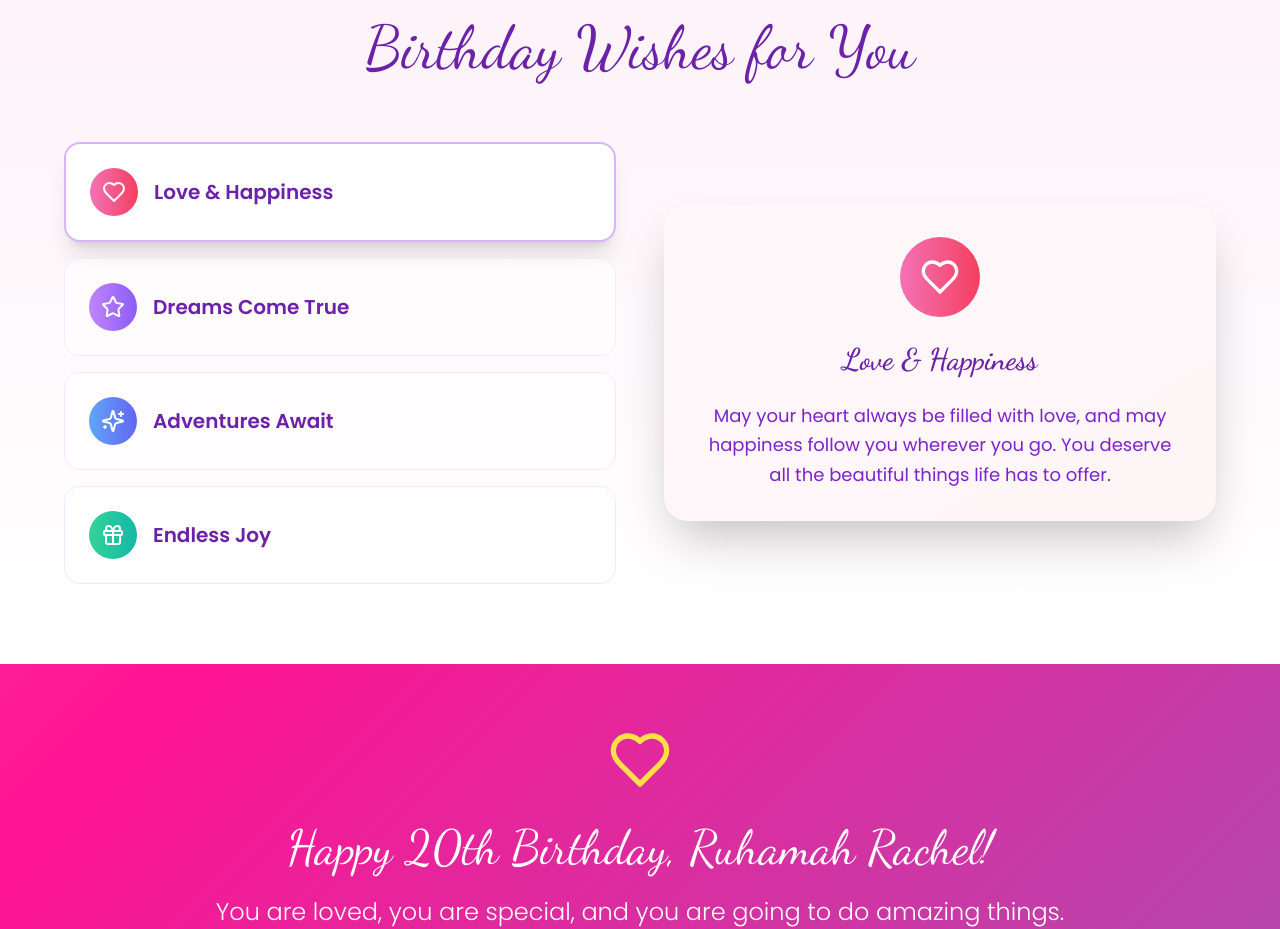
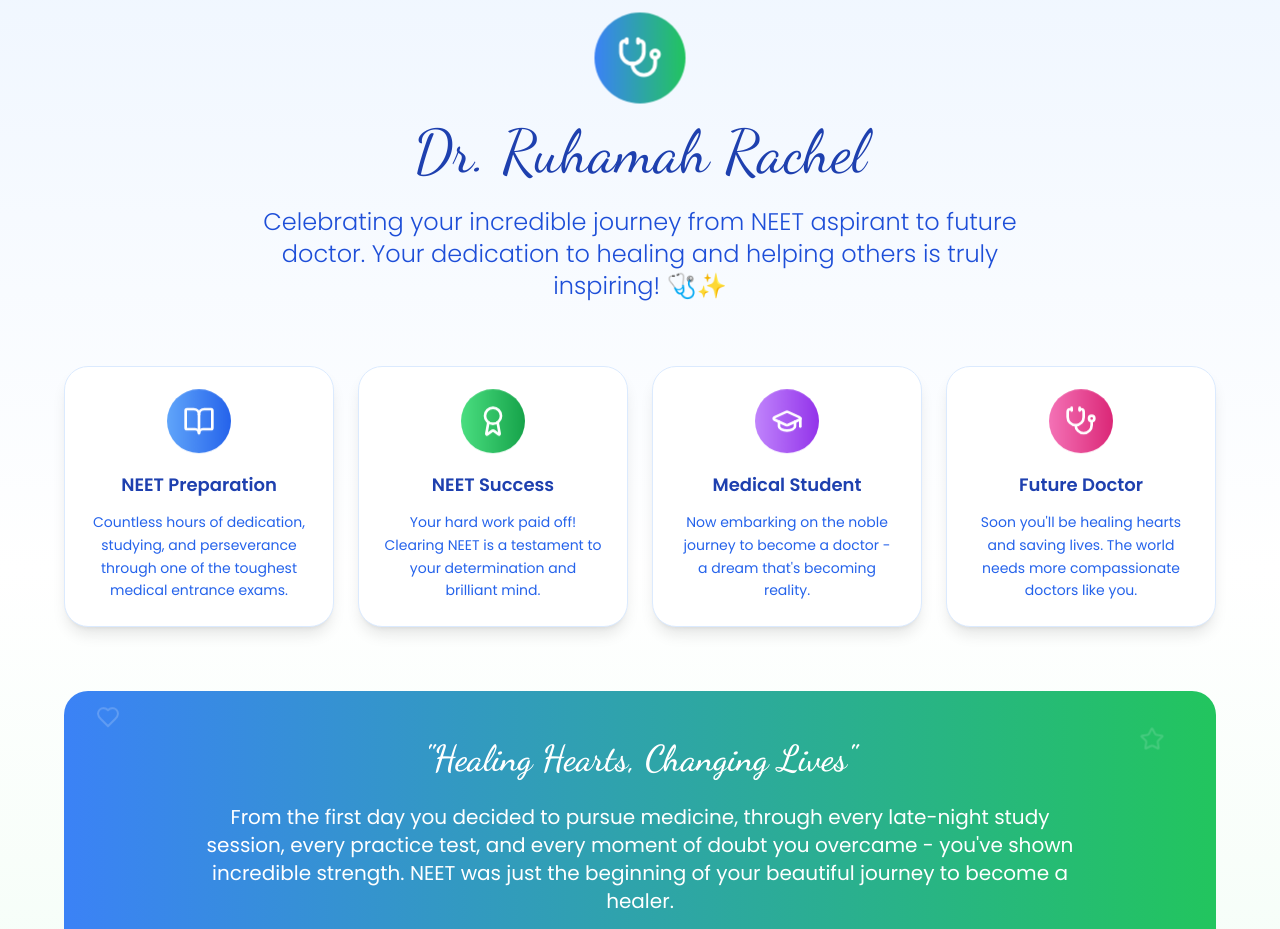
Before and after one commit to Ron373465/ruhamah-rachel-twenty-love, a React (Vite) app: page / in a window 1280 px wide. Shown: the part 1480-2409 px from the top of the page. Built offline with nearby package versions, Linux system fonts and the light colour scheme.

Commit message:
Add doctor-themed elements
Incorporate elements related to medical studies and becoming a doctor into the website's design and content.

```diff
--- /dev/null
+++ b/src/components/DoctorJourneySection.tsx
@@ -0,0 +1,107 @@
+
+import { Stethoscope, GraduationCap, Heart, Star, BookOpen, Award } from 'lucide-react';
+
+const DoctorJourneySection = () => {
+  const achievements = [
+    {
+      icon: BookOpen,
+      title: "NEET Preparation",
+      description: "Countless hours of dedication, studying, and perseverance through one of the toughest medical entrance exams.",
+      color: "from-blue-400 to-blue-600"
+    },
+    {
+      icon: Award,
+      title: "NEET Success",
+      description: "Your hard work paid off! Clearing NEET is a testament to your determination and brilliant mind.",
+      color: "from-green-400 to-green-600"
+    },
+    {
+      icon: GraduationCap,
+      title: "Medical Student",
+      description: "Now embarking on the noble journey to become a doctor - a dream that's becoming reality.",
+      color: "from-purple-400 to-purple-600"
+    },
+    {
+      icon: Stethoscope,
+      title: "Future Doctor",
+      description: "Soon you'll be healing hearts and saving lives. The world needs more compassionate doctors like you.",
+      color: "from-pink-400 to-pink-600"
+    }
+  ];
+
+  return (
+    <section className="py-20 px-4 bg-gradient-to-b from-blue-50 via-white to-green-50">
+      <div className="max-w-6xl mx-auto">
+        {/* Header */}
+        <div className="text-center mb-16">
+          <div className="flex justify-center mb-6">
+            <div className="w-20 h-20 bg-gradient-to-r from-blue-500 to-green-500 rounded-full flex items-center justify-center animate-heart-beat">
+              <Stethoscope className="w-10 h-10 text-white" />
+            </div>
+          </div>
+          <h2 className="font-dancing text-5xl md:text-6xl text-center mb-6 text-blue-800 animate-fade-in-up">
+            Dr. Ruhamah Rachel
+          </h2>
+          <p className="text-xl md:text-2xl text-blue-700 font-light max-w-3xl mx-auto leading-relaxed">
+            Celebrating your incredible journey from NEET aspirant to future doctor.
+            Your dedication to healing and helping others is truly inspiring! 🩺✨
+          </p>
+        </div>
+
+        {/* Achievement Cards */}
+        <div className="grid md:grid-cols-2 lg:grid-cols-4 gap-6 mb-16">
+          {achievements.map((achievement, index) => {
+            const IconComponent = achievement.icon;
+            return (
+              <div
+                key={index}
+                className="bg-white rounded-3xl shadow-lg p-6 hover:shadow-xl transition-all duration-300 transform hover:scale-105 border border-blue-100"
+                style={{ animationDelay: `${index * 0.2}s` }}
+              >
+                <div className={`w-16 h-16 mx-auto mb-4 rounded-full bg-gradient-to-r ${achievement.color} flex items-center justify-center animate-float`}>
+                  <IconComponent className="w-8 h-8 text-white" />
+                </div>
+                <h3 className="font-semibold text-lg text-blue-800 text-center mb-3">
+                  {achievement.title}
+                </h3>
+                <p className="text-blue-600 text-sm text-center leading-relaxed">
+                  {achievement.description}
+                </p>
+              </div>
+            );
+          })}
+        </div>
+
+        {/* Special Message */}
+        <div className="bg-gradient-to-r from-blue-500 to-green-500 rounded-3xl p-8 md:p-12 text-white text-center relative overflow-hidden">
+          {/* Background decorations */}
+          <div className="absolute inset-0 pointer-events-none">
+            <Heart className="absolute top-4 left-8 text-white/20 w-6 h-6 animate-float" style={{ animationDelay: '0s' }} />
+            <Star className="absolute top-8 right-12 text-white/20 w-8 h-8 animate-sparkle" style={{ animationDelay: '1s' }} />
+            <GraduationCap className="absolute bottom-6 left-12 text-white/20 w-10 h-10 animate-float" style={{ animationDelay: '2s' }} />
+            <Stethoscope className="absolute bottom-8 right-8 text-white/20 w-8 h-8 animate-sparkle" style={{ animationDelay: '0.5s' }} />
+          </div>
+
+          <div className="relative z-10">
+            <h3 className="font-dancing text-3xl md:text-4xl font-semibold mb-6">
+              "Healing Hearts, Changing Lives"
+            </h3>
+            <p className="text-lg md:text-xl leading-relaxed max-w-4xl mx-auto mb-6">
+              From the first day you decided to pursue medicine, through every late-night study session,
+              every practice test, and every moment of doubt you overcame - you've shown incredible strength.
+              NEET was just the beginning of your beautiful journey to become a healer.
+            </p>
+            <div className="bg-white/20 backdrop-blur-sm rounded-2xl p-6 max-w-2xl mx-auto border border-white/30">
+              <p className="text-lg italic">
+                "The best doctors are not just skilled with their hands, but healing with their hearts.
+                You have both, and the world is lucky to have you as a future doctor." 💙
+              </p>
+            </div>
+          </div>
+        </div>
+      </div>
+    </section>
+  );
+};
+
+export default DoctorJourneySection;
--- a/src/pages/Index.tsx
+++ b/src/pages/Index.tsx
@@ -1,6 +1,7 @@
 
 import HeroSection from '@/components/HeroSection';
 import MessageSection from '@/components/MessageSection';
+import DoctorJourneySection from '@/components/DoctorJourneySection';
 import WishesSection from '@/components/WishesSection';
 import Footer from '@/components/Footer';
 
@@ -9,6 +10,7 @@ const Index = () => {
     <div className="min-h-screen">
       <HeroSection />
       <MessageSection />
+      <DoctorJourneySection />
       <WishesSection />
       <Footer />
     </div>
```
